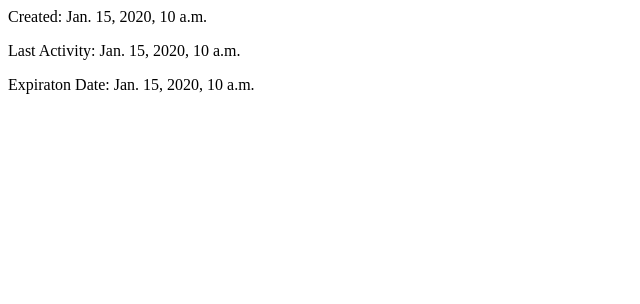
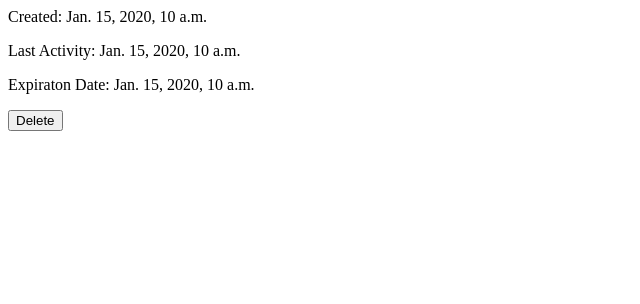
Before and after one commit to whitesmith/hawkpost, a Django app: page /box/ in a window 1280 px wide. Shown: the part 496-800 px from the top of the page, without its empty margins (0-640 px from the left). Run offline with Django 3.2, Linux system fonts and the light colour scheme; a user stored in the database is signed in; tables that the repository leaves empty hold one stand-in row (values such as "Sample post").

Commit message:
added delete box functionality

```diff
--- a/boxes/templates/boxes/boxlist.html
+++ b/boxes/templates/boxes/boxlist.html
@@ -17,6 +17,10 @@
                 <p>Created: {{box.created_at}}</p>
                 <p>Last Activity: {{box.updated_at}}</p>
                 <p>Expiraton Date: {{box.expires_at}}</p>
+                <form action="{% url "boxes_delete" box.id %}" method="post">
+                    {% csrf_token %}
+                    <input type="submit" value="Delete"></input>
+                </form>
             </div>
         {% endfor %}
     </div>
--- a/boxes/urls.py
+++ b/boxes/urls.py
@@ -4,6 +4,6 @@ from .views import BoxListView, BoxCreateView, BoxDeleteView, BoxSubmitView
 urlpatterns = [
     url(r'^$', BoxListView.as_view(), name="boxes_list"),
     url(r'^create$', BoxCreateView.as_view(), name="boxes_create"),
-    url(r'^delete$', BoxDeleteView.as_view(), name="boxes_delete"),
+    url(r'^(?P<pk>[0-9]+)/delete$', BoxDeleteView.as_view(), name="boxes_delete"),
     url(r'^(?P<box>[0-9a-z-]+)$', BoxSubmitView.as_view(), name="boxes_show"),
 ]
--- a/boxes/views.py
+++ b/boxes/views.py
@@ -36,6 +36,10 @@ class BoxCreateView(CreateView):
 
 class BoxDeleteView(DeleteView):
     http_method_names = [u'post']
+    success_url = reverse_lazy("boxes_list")
+
+    def get_queryset(self):
+        return self.request.user.own_boxes.all()
 
 
 class BoxSubmitView(UpdateView):
```
